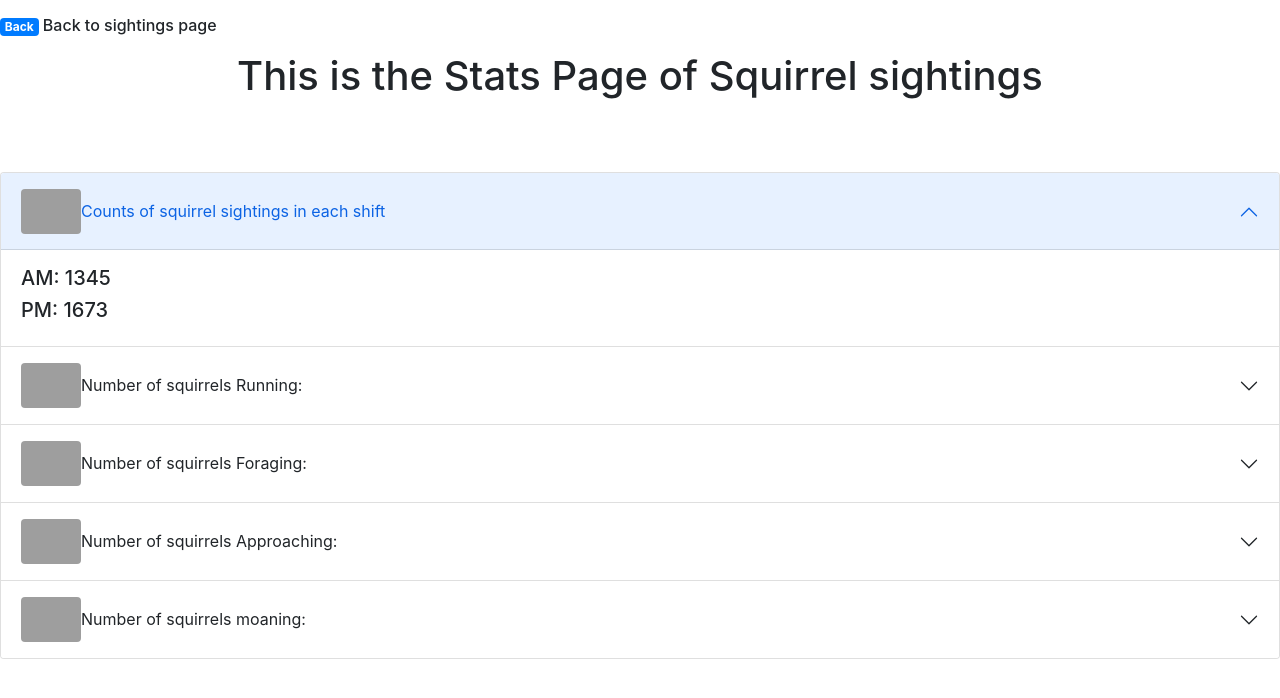
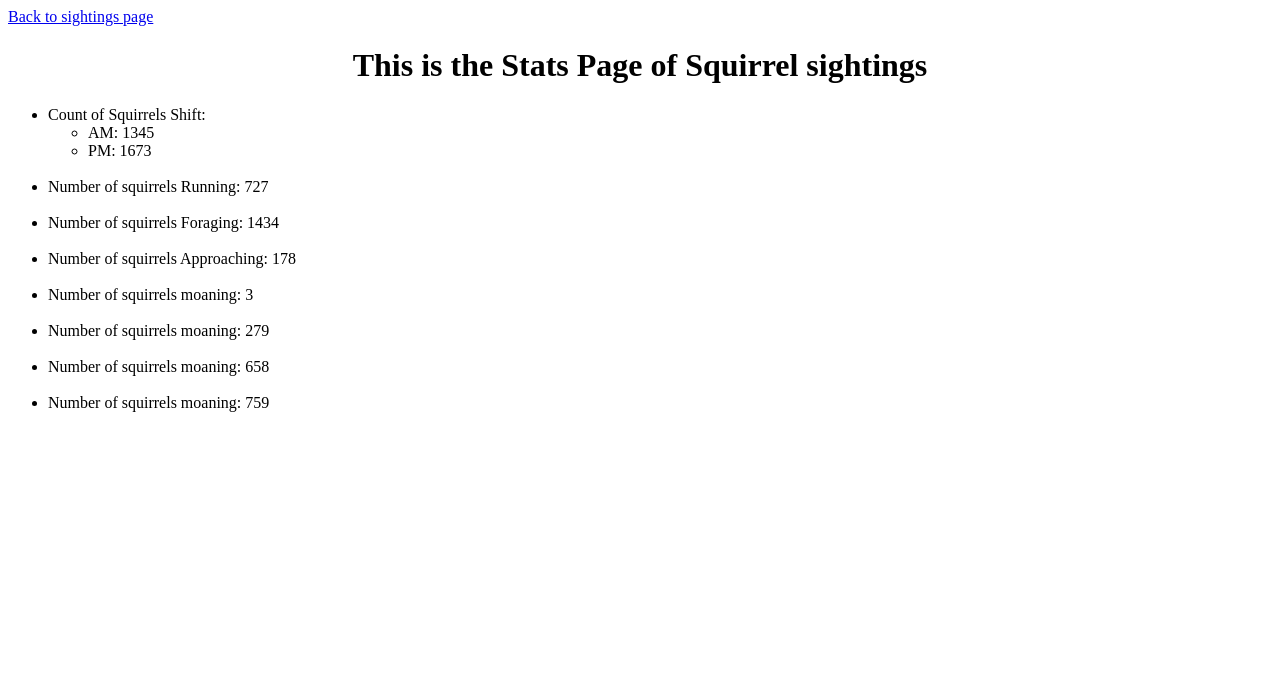
Before and after one commit to BunnyMax345453/Final_Project, a Django app: page /sightings/stats in a window 1280 px wide. Shown: the top 698 px of the page. Run offline with Django 3.2, Linux system fonts and the light colour scheme; data comes from the database, SQL or seed files in the repository; some libraries are stand-ins or nearby versions; grey boxes are pictures that could not be loaded.

Commit message:
Change views to add moew attributes, degrade stat

```diff
--- a/squirrel_tracker/templates/squirrel_tracker/stat.html
+++ b/squirrel_tracker/templates/squirrel_tracker/stat.html
@@ -1,95 +1,27 @@
 <!doctype>
-<html lang='en'>
+<html>
         <head>
-		<title>Stats Page</title>
-		<link href="https://cdn.jsdelivr.net/npm/bootstrap@5.0.0-beta3/dist/css/bootstrap.min.css" rel="stylesheet" integrity="sha384-eOJMYsd53ii+scO/bJGFsiCZc+5NDVN2yr8+0RDqr0Ql0h+rP48ckxlpbzKgwra6" crossorigin="anonymous">
-		<link rel="stylesheet" href="https://maxcdn.bootstrapcdn.com/bootstrap/4.0.0/css/bootstrap.min.css" integrity="sha384-Gn5384xqQ1aoWXA+058RXPxPg6fy4IWvTNh0E263XmFcJlSAwiGgFAW/dAiS6JXm" crossorigin="anonymous">
-		<p><h6><a href ='/sightings' class="badge badge-primary">Back</a> Back to sightings page</h6></p>
-		<h1 align="center"> This is the Stats Page of Squirrel sightings</h1><br><br>
+                <title> Stats Page </title>
+                <a href ='/sightings'>Back to sightings page</a>
+                <h1 align="center"> This is the Stats Page of Squirrel sightings</h1>
         </head>
-
-
         <body>
                 <p>
-
-	<div class="accordion" id="accordionExample">
-
-		<div class="accordion-item">
-			<h2 class="accordion-header" id="headingOne">
-			<button class="accordion-button" type="button" data-bs-toggle="collapse" data-bs-target="#collapseOne" aria-expanded="true" aria-controls="collapseOne">
-				<img src="https://www.nhpr.org/sites/nhpr/files/styles/x_large/public/201409/282288051_27ace90129_b.jpg" style="width:60px" class="rounded" alt="..." >
-	    			Counts of squirrel sightings in each shift
-			</button>
-			</h2>
-			<div id="collapseOne" class="accordion-collapse collapse show" aria-labelledby="headingOne" data-bs-parent="#accordionExample">
-				<div class="accordion-body">
-					<h5>AM: {{ AM_count }}</h5>
-					<h5>PM:  {{ PM_count  }}</h5>
-				</div>
-			</div>
-		</div>
-
-		<div class="accordion-item">
-			<h2 class="accordion-header" id="headingTwo">
-			<button class="accordion-button collapsed" type="button" data-bs-toggle="collapse" data-bs-target="#collapseTwo" aria-expanded="false" aria-controls="collapseTwo">
-				<img src="https://midwalesredsquirrels.org/wp-content/uploads/2014/10/Red-Squirrel-running-credit-to-Mike-Snell-flip.jpg" style="width:60px" class="rounded" alt="..." >
-				Number of squirrels Running:
-			</button>
-			</h2>
-			<div id="collapseTwo" class="accordion-collapse collapse" aria-labelledby="headingTwo" data-bs-parent="#accordionExample">
-				<div class="accordion-body">
-					<h5>{{ Running_count }} </h5>
-				</div>
-			</div>
-		</div>
-
-		<div class="accordion-item">
-			<h2 class="accordion-header" id="headingThree">
-			 <button class="accordion-button collapsed" type="button" data-bs-toggle="collapse" data-bs-target="#collapseThree" aria-expanded="false" aria-controls="collapseThree">
-				<img src="http://2.bp.blogspot.com/-VfTSkF4yMUE/ToDP3nJWM8I/AAAAAAAAATQ/FXGePicb43M/s1600/Squirrel+with+acorn.jpg" style="width:60px" class="rounded" alt="..." >
-				Number of squirrels Foraging:
-			</button>
-			</h2>
-			<div id="collapseThree" class="accordion-collapse collapse" aria-labelledby="headingThree" data-bs-parent="#accordionExample">
-				<div class="accordion-body">
-					<h5>{{ Foraging_count }} </h5>
-				</div>
-			</div>
-		</div>
-
-		<div class="accordion-item">
-			<h2 class="accordion-header" id="headingFour">
-			<button class="accordion-button collapsed" type="button" data-bs-toggle="collapse" data-bs-target="#collapseFour" aria-expanded="false" aria-controls="collapseFour">
-				<img src="https://media.istockphoto.com/photos/curious-squirrel-approaching-picture-id539091354?k=6&m=539091354&s=170667a&w=0&h=YIiH0AOU4U3bZZnx236R_19lk0iYm9sZn7TpESaYjOQ=" style="width:60px" class="rounded" alt="..." >
-				Number of squirrels Approaching:
-			</button>
-			</h2>
-			<div id="collapseFour" class="accordion-collapse collapse" aria-labelledby="headingFour" data-bs-parent="#accordionExample">
-				<div class="accordion-body">
-					<h5>{{  Approaches_count  }} </h5>
-				</div>
-			</div>
-		</div>
-
-
-		<div class="accordion-item">
-			<h2 class="accordion-header" id="headingFive">
-			<button class="accordion-button collapsed" type="button" data-bs-toggle="collapse" data-bs-target="#collapseFive" aria-expanded="false" aria-controls="collapseFive">
-				<img src="https://www.bearstudy.org/website/images/stories/images/Updates_2015/20151004_RedSquirrel.jpg" style="width:60px" class="rounded" alt="..." >
-				Number of squirrels moaning:
-			</button>
-			</h2>
-			<div id="collapseFive" class="accordion-collapse collapse" aria-labelledby="headingFive" data-bs-parent="#accordionExample">
-				<div class="accordion-body">
-					<h5>{{Moans_count  }} </h5>
-				</div>
-			</div>
-		</div>
-
-	</div>
-
-
+                        <ul>
+                                <li> Count of Squirrels Shift:
+                                        <ul>
+                                                <li>AM: {{ AM_count }} </li>
+                                                <li>PM:  {{ PM_count  }} </li>
+                                        </ul>
+                                </li><br>
+                                <li>Number of squirrels Running:  {{ Running_count }} </li><br>
+                                <li>Number of squirrels Foraging:  {{ Foraging_count }} </li><br>
+                                <li>Number of squirrels Approaching:  {{  Approaches_count  }} </li><br>
+                                <li> Number of squirrels moaning:  {{Moans_count  }} </li><br>
+                                <li> Number of squirrels moaning:  {{Chasing_count   }} </li><br>
+                                <li> Number of squirrels moaning:  {{Climbing_count  }} </li><br>
+                                <li> Number of squirrels moaning:  {{Eating_count  }} </li><br>
+                        </ul>
                 </p>
-	<script src="https://cdn.jsdelivr.net/npm/bootstrap@5.0.0-beta3/dist/js/bootstrap.bundle.min.js" integrity="sha384-JEW9xMcG8R+pH31jmWH6WWP0WintQrMb4s7ZOdauHnUtxwoG2vI5DkLtS3qm9Ekf" crossorigin="anonymous"></script>
         </body>
 </html>
--- a/squirrel_tracker/views.py
+++ b/squirrel_tracker/views.py
@@ -73,6 +73,11 @@ def get_stats(request):
     foraging_count = 0
     approaches_count = 0
     moans_count = 0
+
+    chasing_count = 0
+    eating_count = 0
+    climbing_count = 0
+
     for  s in  Squirrel.objects.all():
        if s.Shift == 'AM':
            am_count += 1
@@ -86,6 +91,15 @@ def get_stats(request):
             approaches_count += 1
        if s.Moans == True:
             moans_count += 1
+
+       if s.Chasing == True:
+            chasing_count += 1
+       if s.Eating == True:
+            eating_count += 1
+       if s.Climbing == True:
+            climbing_count += 1
+
+
     context ={
              'AM_count' : am_count,
              'PM_count' : pm_count,
@@ -93,5 +107,9 @@ def get_stats(request):
              'Foraging_count' : foraging_count,
              'Approaches_count' : approaches_count,
              'Moans_count' : moans_count,
+
+             'Chasing_count' : chasing_count ,
+             'Eating_count' : eating_count ,
+             'Climbing_count' : climbing_count,
         }
     return render(request, 'squirrel_tracker/stat.html', context)
```
Lines whose indentation alone changed are shown as unchanged.
